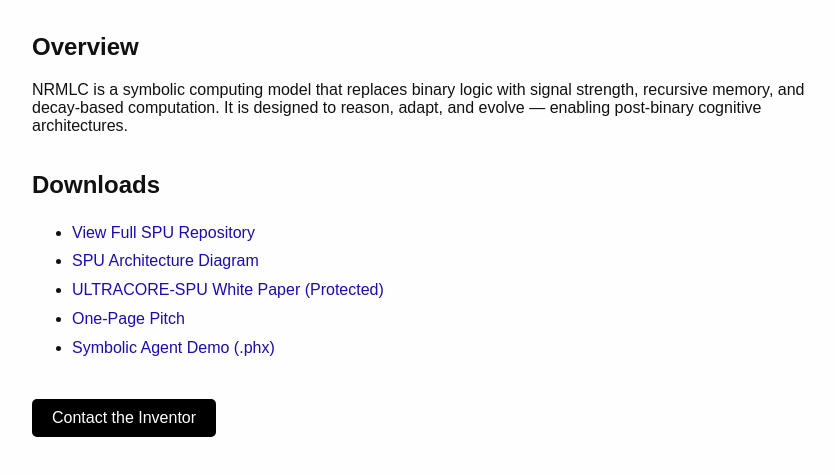
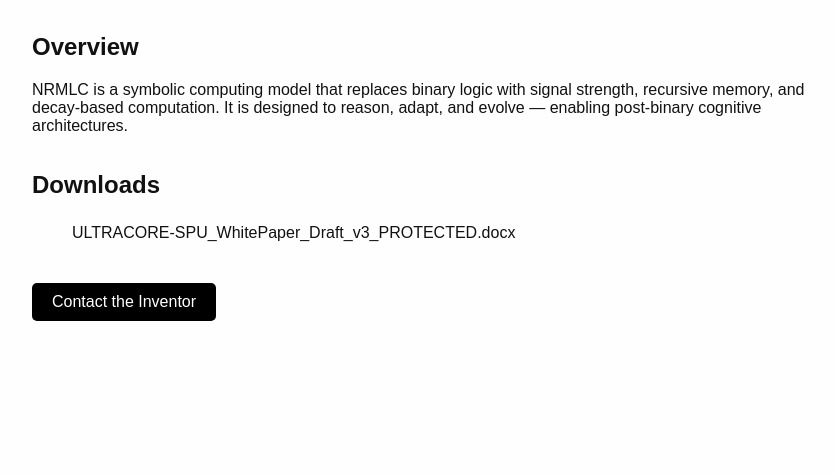
Before and after one commit to NRMLC-Hub/NRMLC-Overview, a plain HTML site: page index.html in a window 1280 px wide. Shown: the part 159-634 px from the top of the page, without its empty margins (208-1043 px from the left). Drawn offline with Linux system fonts and the light colour scheme.

Commit message:
Update index.html

```diff
--- a/index.html
+++ b/index.html
@@ -32,11 +32,7 @@
 
   <h2>Downloads</h2>
   <ul>
-    <li><a href="https://github.com/NRMLC-Hub/Ai-Superconductivity-Recursive-Compute" target="_blank">View Full SPU Repository</a></li>
-    <li><a href="https://github.com/NRMLC-Hub/Ai-Superconductivity-Recursive-Compute/blob/main/NRMLC_SPU_Architecture_Diagram.png" target="_blank">SPU Architecture Diagram</a></li>
-    <li><a href="https://github.com/NRMLC-Hub/Ai-Superconductivity-Recursive-Compute/blob/main/ULTRACORE-SPU_WhitePaper_Draft_v3_PROTECTED.docx" target="_blank">ULTRACORE-SPU White Paper (Protected)</a></li>
-    <li><a href="https://github.com/NRMLC-Hub/NRMLC-Overview/blob/main/NRMLC_One_Page_Pitch.pdf" target="_blank">One-Page Pitch</a></li>
-    <li><a href="https://github.com/NRMLC-Hub/NRMLC-Overview/blob/main/AgentCore.phx" target="_blank">Symbolic Agent Demo (.phx)</a></li>
+   ULTRACORE-SPU_WhitePaper_Draft_v3_PROTECTED.docx
   </ul>
 
   <a class="button" href="mailto:nestingrealmsmodel@gmail.com">Contact the Inventor</a>
```
